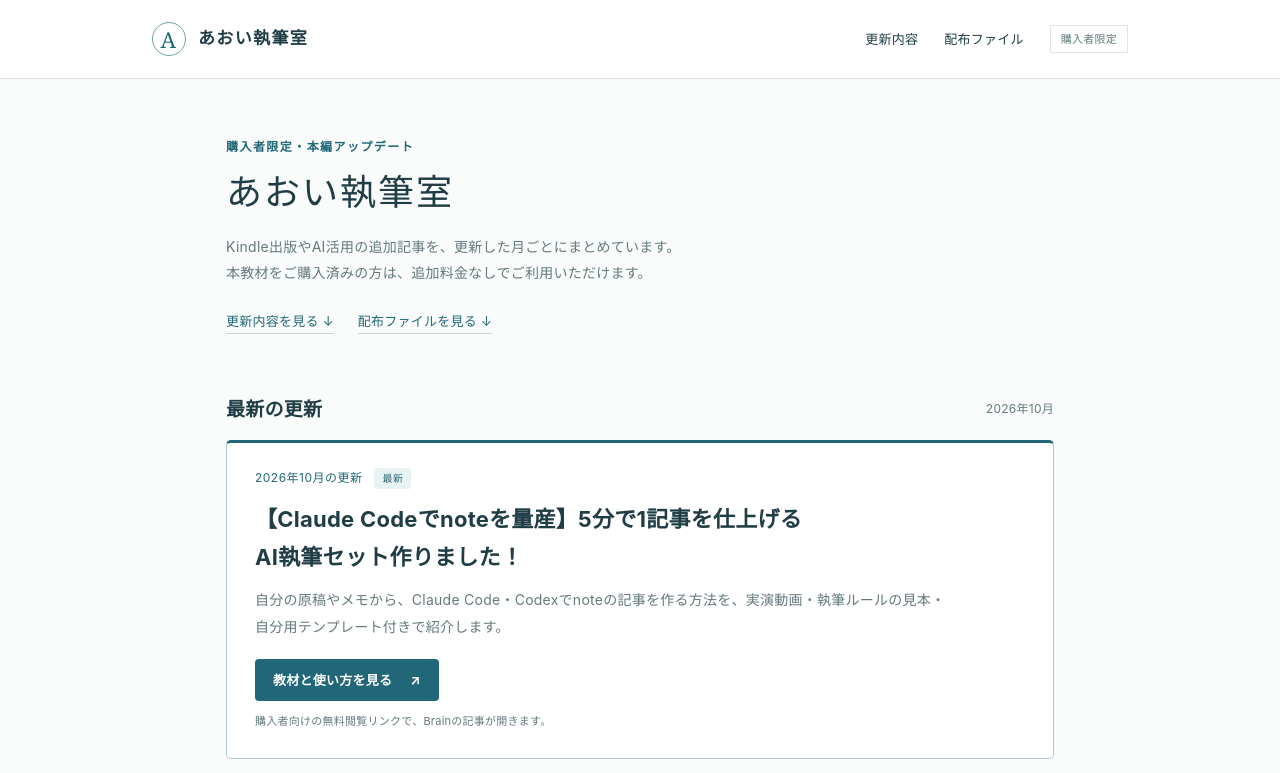
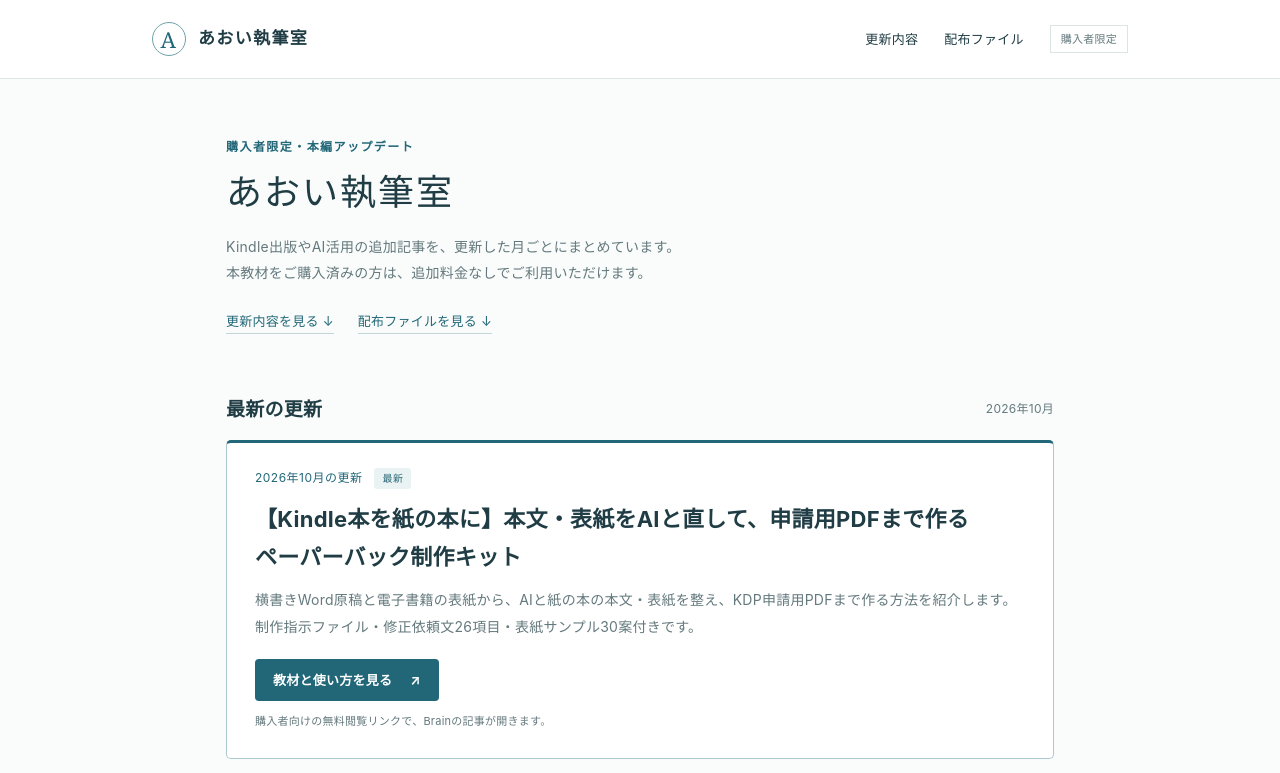
Before and after one commit to aoi-kurochan/aoi-writing-room, a Next.js app: page / in a window 1280 px wide. Shown: the top 773 px of the page. Built offline with nearby package versions, Linux system fonts and the light colour scheme.

Commit message:
Add paperback production kit for existing buyers

```diff
--- a/app/_data/content.ts
+++ b/app/_data/content.ts
@@ -159,6 +159,21 @@ export const articles = [
     environment: "Claude CodeまたはCodex",
     status: "購入者向け無料閲覧リンクで提供",
   },
+  {
+    number: "08",
+    slug: "paperback-production-kit",
+    href: "https://brain-market.com/u/pokopen8866/a/b5cjMxcjMgoTZsNWa0JXY?free_pass=7m9QSnwa6zYVLPrBOOuu1A",
+    title: "【Kindle本を紙の本に】本文・表紙をAIと直して、申請用PDFまで作るペーパーバック制作キット",
+    summary: "横書きWord原稿と電子書籍の表紙から、AIと紙の本の本文・表紙を整え、KDP申請用PDFまで作る方法を紹介します。制作指示ファイル・修正依頼文26項目・表紙サンプル30案付きです。",
+    originLabel: "本教材の購入者は追加料金なし",
+    primaryCategory: "出版・申請する",
+    categoryId: "publish",
+    tags: ["編集・レビューする"],
+    chapters: "第6章",
+    verified: "2026年10月",
+    environment: "Mac／ChatGPT Work・Microsoft Word",
+    status: "購入者向け無料閲覧リンクで提供",
+  },
 ] as const;
 
 export const downloads = [
--- a/app/_data/monthly-updates.ts
+++ b/app/_data/monthly-updates.ts
@@ -9,6 +9,7 @@ export const articleMonths: Record<string, string> = {
   "ai-prompts": "2026-09",
   "kindle-category-tool": "2026-10",
   "note-writing-set": "2026-10",
+  "paperback-production-kit": "2026-10",
 };
 export const articleResources: Record<string, readonly string[]> = {
   "longform-with-codex": ["01", "02", "03", "04", "05", "06", "07"],
```
Also changed, not shown: 1 other file (tests, documents, lock files or other folders).
